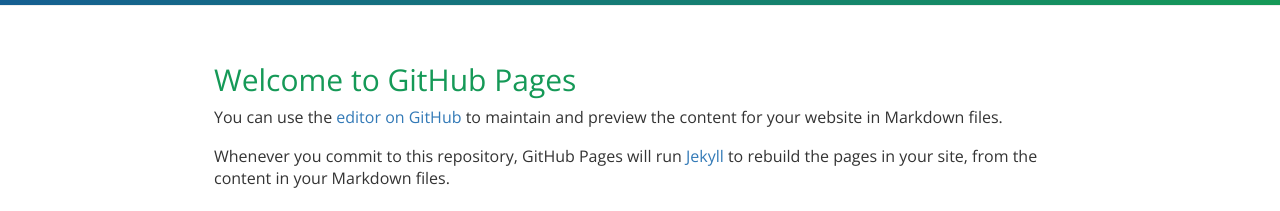
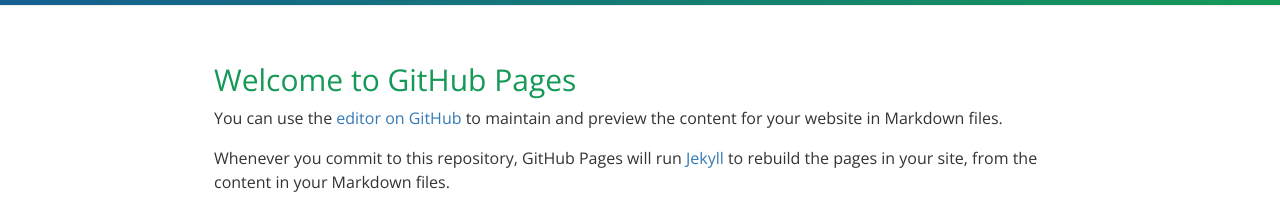
Before and after one commit to mfelt/mfelt.github.io, a Jekyll site: the page built from index.md, in a window 1280 px wide. Shown: the part 280-491 px from the top of the page. Built offline with Jekyll 4.4.1, drawn with Linux system fonts in a browser that asks for light colours; nearby versions of some CDN libraries; our own code applies the rules of GitHub Pages for plain Markdown files.

Commit message:
Update jekyll-theme-cayman.scss

```diff
--- a/_sass/jekyll-theme-cayman.scss
+++ b/_sass/jekyll-theme-cayman.scss
@@ -29,7 +29,7 @@ body {
   margin: 0;
   font-family: "Open Sans", "Helvetica Neue", Helvetica, Arial, sans-serif!important;
   font-size: 16px;
-  line-height: 1.5;
+  line-height: 1.5!important;
   color: $body-text-color;
 }
 
```
